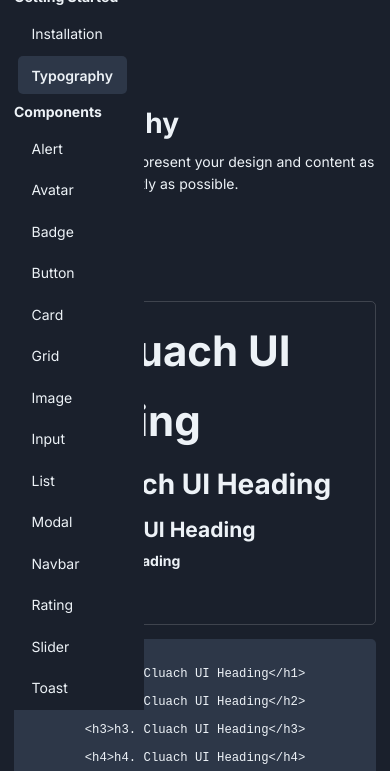
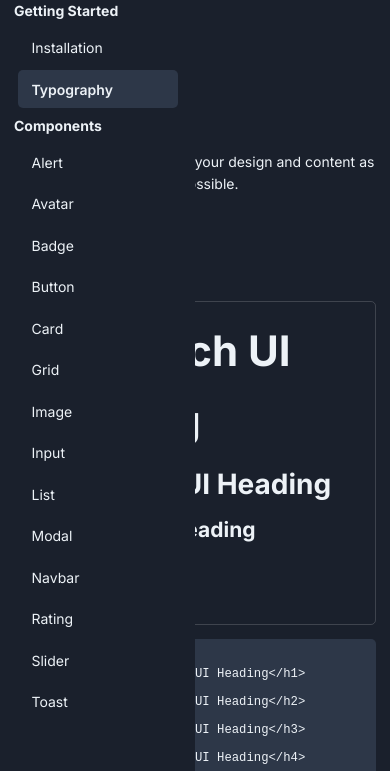
Before and after one commit to NeerajVodala/Cluach-UI-Library, a plain HTML site: page docs/typography.html in a window 390 px wide. Both pictures are taken after a click on the element 22 px from the left and 42 px from the top of the page. Shown: the part 73-844 px from the top of the page. Drawn offline with Linux system fonts and the light colour scheme.

Commit message:
fix: sidebar for smaller screens

```diff
--- a/styles/cluach.css
+++ b/styles/cluach.css
@@ -176,9 +176,12 @@ code {
         display: none;
         position: fixed;
         background-color: var(--bg-primary);
-        top: 4rem;
+        top: 5rem;
         left: 0;
+        bottom: 0;
         z-index: 1;
+        width: 50vw;
+        overflow-y: auto;
     }
 
     .dp-main {
```
